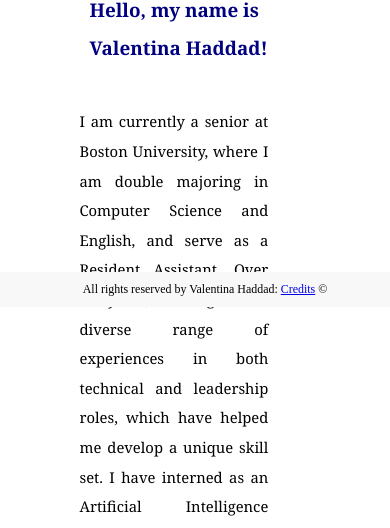
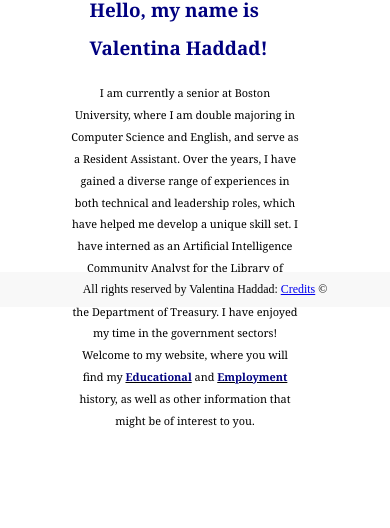
Before and after one commit to Valentina-Haddad25/mp-3, a React (Vite) app: page /home in a window 390 px wide. Shown: the part 537-1065 px from the top of the page. After the commit the page ends 1038 px from the top, so only its background shows below. Built offline with nearby package versions, Linux system fonts and the light colour scheme.

Commit message:
fixed some other wittle tings

```diff
--- a/src/style/style.css
+++ b/src/style/style.css
@@ -128,7 +128,7 @@
 .intro p {
     font-size: calc(7px + 1vw); /* Dynamic font size based on viewport width */
     color: black; /* Black text color */
-    margin-left: 15%;
+    margin-left: 40%;
 }
 
 /* Styling for the footer section */
@@ -153,7 +153,7 @@
     padding-top: 10px;
     margin: 0;
     text-align: center;
-    color: navy;
+    color: #333;
     font-family: "Tangerine", cursive;
     font-size: calc(18px + 3vw);
     padding-left: 20px;
@@ -204,6 +204,7 @@ html, body {
     text-align: left;
     margin-right: 2px;
 }
+
 /* My introduction to who I am */
 .intro p {
     font-size: calc(7px + 1vw);
@@ -211,7 +212,6 @@ html, body {
     margin-bottom: 0px;
     text-align: justify;
     padding-right: 20px;
-    padding-left: 0px;
     padding-bottom: 50px;
     margin-right: 30px;
 }
@@ -506,11 +506,11 @@ input[type="number"] {
     }
     /* home page just whats incased in p */
     .intro p {
-        font-size: calc(7px + 2vw);
-        color: black;
-        text-align: justify;
-        margin: 20px;
-        padding: 20px;
+        font-size: calc(7px + 1vw); /* Dynamic font size based on viewport width */
+        color: black; /* Black text color */
+        text-align: center; /* Center-align the text */
+        margin: 0 auto; /* Remove margin-left and center the paragraph */
+        max-width: 80%; /* Optional: restrict width for better readability */
     }
 
     /* Centers text content and adjusts margins for the introduction */
@@ -792,9 +792,18 @@ button:hover {
     .nav-right li {
         margin: 0 5px; /* Adjust spacing between links */
     }
+
+    #pageWrapperHeading {
+        font-size: 2.5rem;
+        color: #333;
+        margin-bottom: 1.5rem;
+    }
+
+    .intro p {
+        font-size: calc(7px + 1vw); /* Dynamic font size based on viewport width */
+        color: black; /* Black text color */
+        text-align: center; /* Center-align the text */
+        margin: 0 auto; /* Remove margin-left and center the paragraph */
+        max-width: 80%; /* Optional: restrict width for better readability */
+    }
 }
-#pageWrapperHeading {
-    font-size: 2.5rem;
-    color: #333;
-    margin-bottom: 1.5rem;
-}
```
